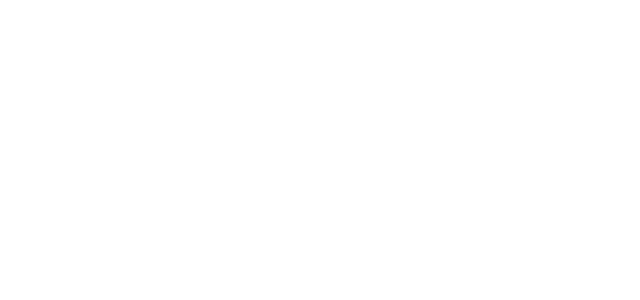
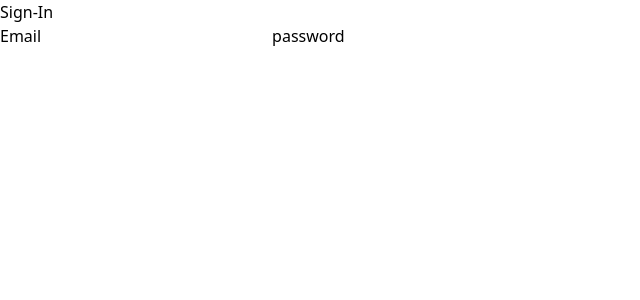
Before and after one commit to dhruv994/next-shop, a Next.js app: page /sign-in in a window 1280 px wide. Shown: the top 300 px of the page, without its empty margins (0-640 px from the left). Built offline with nearby package versions, Linux system fonts and the light colour scheme.

Commit message:
added two new components fields and input to seperate the main code

```diff
--- /dev/null
+++ b/components/Field.js
@@ -0,0 +1,11 @@
+export default function Field({ label, children }) {
+    return (
+        <>
+            <label>
+                {label}
+                {children}
+            </label>
+
+        </>
+    )
+}
--- /dev/null
+++ b/components/Input.js
@@ -0,0 +1,8 @@
+export default function Input({type}){
+    return(
+        <>
+        <input type={type} className="border px-3 py-1"/>
+        </>
+
+    )
+}
--- a/components/Page.js
+++ b/components/Page.js
@@ -1,6 +1,5 @@
 import Head from 'next/head';
 import Title from './title';
-import ProductCard from './ProductCard';
 
 export default function Page({ title, children }) {
     return (
--- a/src/pages/sign-in.js
+++ b/src/pages/sign-in.js
@@ -1,3 +1,20 @@
-export default function SignIn(){
+import Field from "../../components/Field";
+import Input from "../../components/input";
+import Page from "../../components/Page";
 
+export default function SignInPage() {
+
+    return (
+        <Page title="Sign-In">
+            <form>
+                <Field label="Email">
+
+                    <Input type="email" />
+                </Field>
+                <Field label="password">
+                    <Input type="password" />
+                </Field>
+            </form>
+        </Page>
+    )
 }
```
